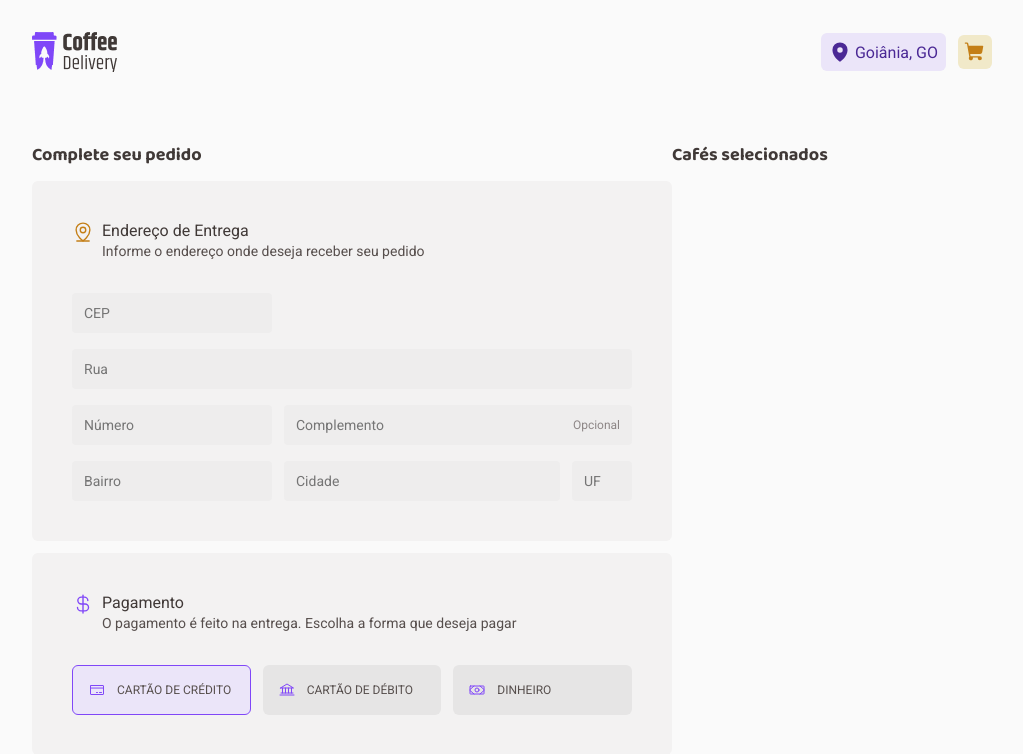
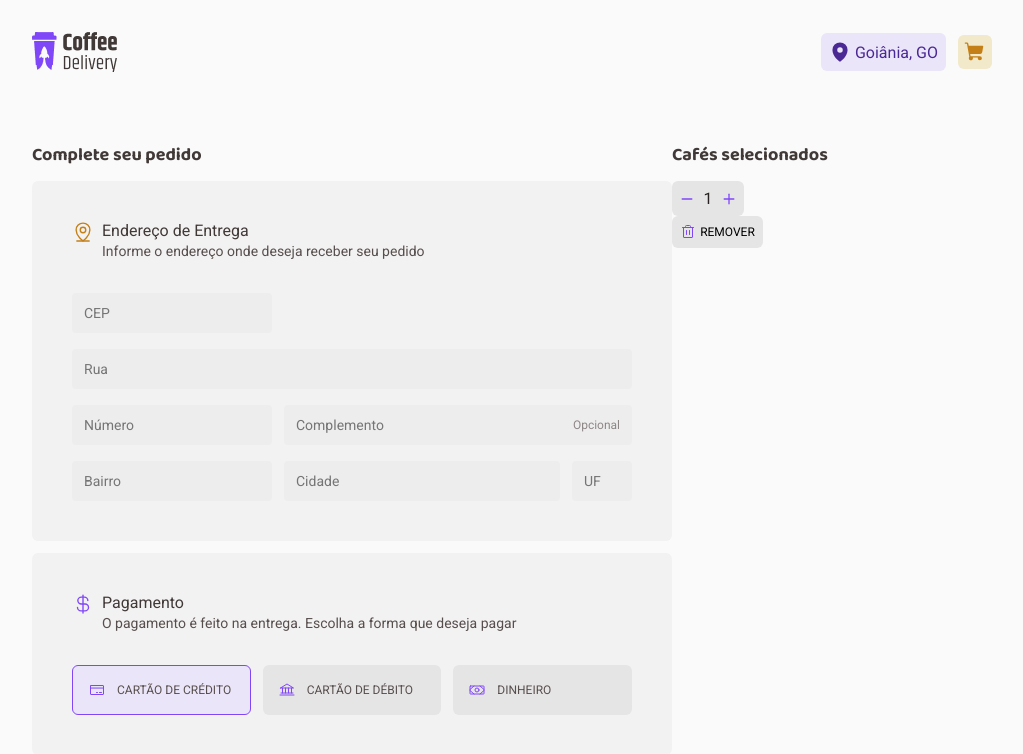
Before and after one commit to Lucasplpx/coffe-delivery, a React (Vite) app: page /checkout in a window 1280 px wide. Shown: the top 754 px of the page, without its empty margins (128-1151 px from the left). Built offline with nearby package versions, Linux system fonts and the light colour scheme.

Commit message:
components btntrash e counter

```diff
--- /dev/null
+++ b/src/components/ButtonTrash/index.tsx
@@ -0,0 +1,14 @@
+import { HTMLAttributes } from 'react';
+import { Trash } from 'phosphor-react';
+import { ButtonTrashContainer } from './styles';
+
+interface ButtonTrashProps extends HTMLAttributes<HTMLButtonElement> {}
+
+export function ButtonTrash({ ...rest }: ButtonTrashProps) {
+  return (
+    <ButtonTrashContainer {...rest}>
+      <Trash size={16} />
+      Remover
+    </ButtonTrashContainer>
+  );
+}
--- /dev/null
+++ b/src/components/ButtonTrash/styles.ts
@@ -0,0 +1,35 @@
+import styled from 'styled-components';
+
+export const ButtonTrashContainer = styled.button`
+  margin: 0;
+  border: none;
+
+  display: flex;
+  gap: 4px;
+  justify-content: center;
+  align-items: center;
+
+  padding: 6px 8px;
+  border-radius: 6px;
+
+  width: 5.688rem;
+  height: 2rem;
+
+  font-size: 12px;
+  text-transform: uppercase;
+  cursor: pointer;
+
+  background: ${({ theme }) => theme['base-button']};
+
+  svg {
+    color: ${({ theme }) => theme['purple']};
+  }
+
+  &:hover {
+    background: ${({ theme }) => theme['base-hover']};
+
+    svg {
+      color: ${({ theme }) => theme['purple-dark']};
+    }
+  }
+`;
--- /dev/null
+++ b/src/components/Counter/index.tsx
@@ -0,0 +1,23 @@
+import { Minus, Plus } from 'phosphor-react';
+import { ReactNode } from 'react';
+import { ButtonWrapper, CounterContainer } from './styles';
+
+interface CounterProps {
+  children: ReactNode;
+  onClickMinus?: () => void;
+  onClickPlus?: () => void;
+}
+
+export function Counter({ onClickMinus, onClickPlus, children }: CounterProps) {
+  return (
+    <CounterContainer>
+      <ButtonWrapper onClick={onClickMinus}>
+        <Minus size={14} weight='bold' />
+      </ButtonWrapper>
+      <span>{children}</span>
+      <ButtonWrapper onClick={onClickPlus}>
+        <Plus size={14} weight='bold' />
+      </ButtonWrapper>
+    </CounterContainer>
+  );
+}
--- /dev/null
+++ b/src/components/Counter/styles.ts
@@ -0,0 +1,36 @@
+import styled from 'styled-components';
+
+export const CounterContainer = styled.div`
+  padding: 8px;
+  display: flex;
+  justify-content: space-between;
+  align-items: center;
+
+  max-width: 4.5rem;
+
+  border-radius: 6px;
+
+  background: ${({ theme }) => theme['base-button']};
+
+  svg {
+    color: ${({ theme }) => theme['purple']};
+  }
+`;
+
+export const ButtonWrapper = styled.button`
+  display: flex;
+  cursor: pointer;
+
+  border: none;
+  padding: 0;
+  outline: none;
+  color: inherit;
+  font: inherit;
+  background: none;
+
+  &:hover {
+    svg {
+      color: ${({ theme }) => theme['purple-dark']};
+    }
+  }
+`;
--- a/src/page/Checkout/index.tsx
+++ b/src/page/Checkout/index.tsx
@@ -6,7 +6,9 @@ import {
   Money,
 } from 'phosphor-react';
 import { useTheme } from 'styled-components';
+import { ButtonTrash } from '../../components/ButtonTrash';
 import { CoffeCard } from '../../components/CoffeCard';
+import { Counter } from '../../components/Counter';
 import { Input } from '../../components/Input';
 import { SelectPayment } from '../../components/SelectPayment';
 import {
@@ -87,6 +89,8 @@ export function Checkout() {
         </CompleteRequestContainer>
         <ConfirmRequestContainer>
           <Title>Cafés selecionados</Title>
+          <Counter>{1}</Counter>
+          <ButtonTrash />
         </ConfirmRequestContainer>
       </CheckoutWrapper>
     </CheckoutContainer>
```
